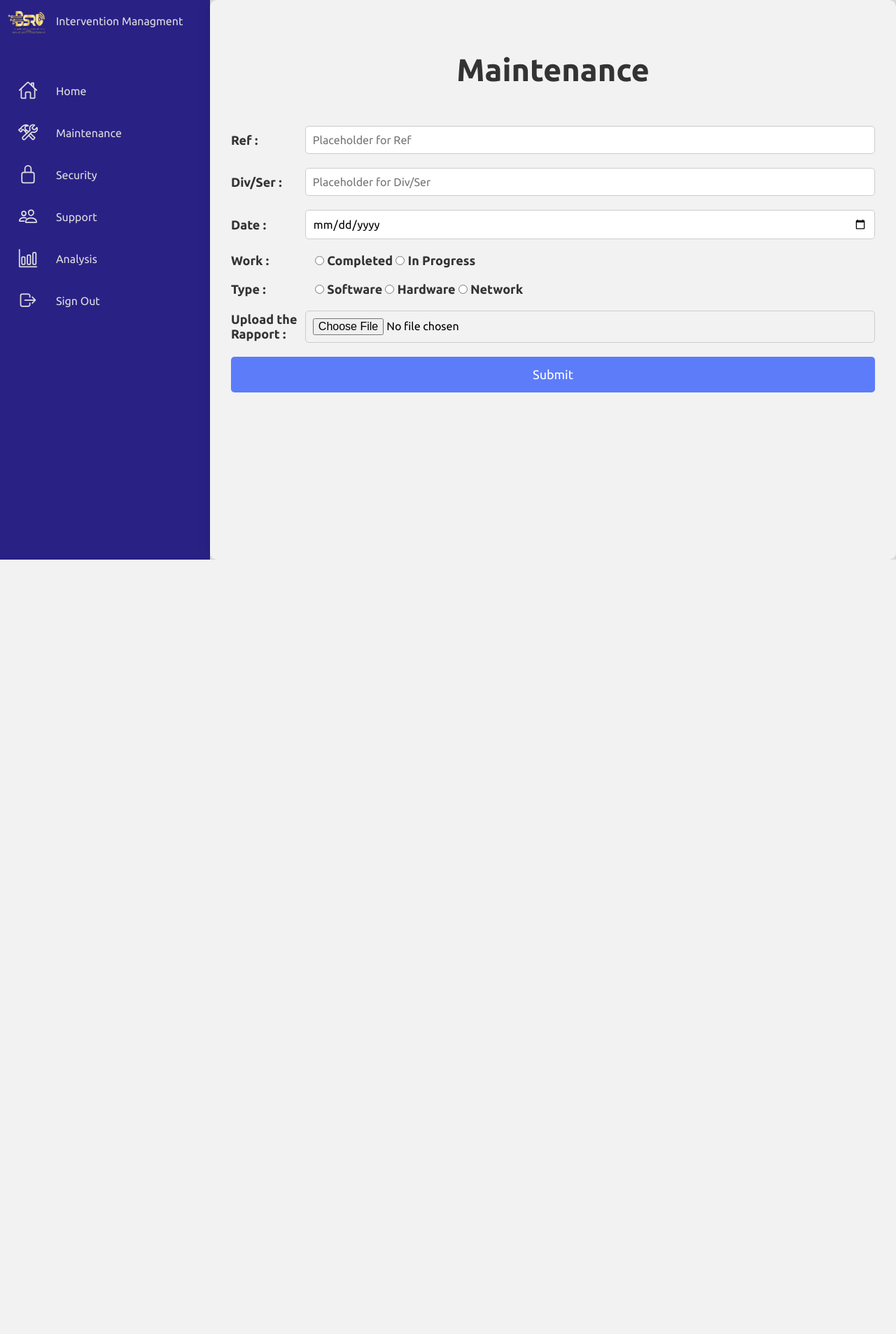
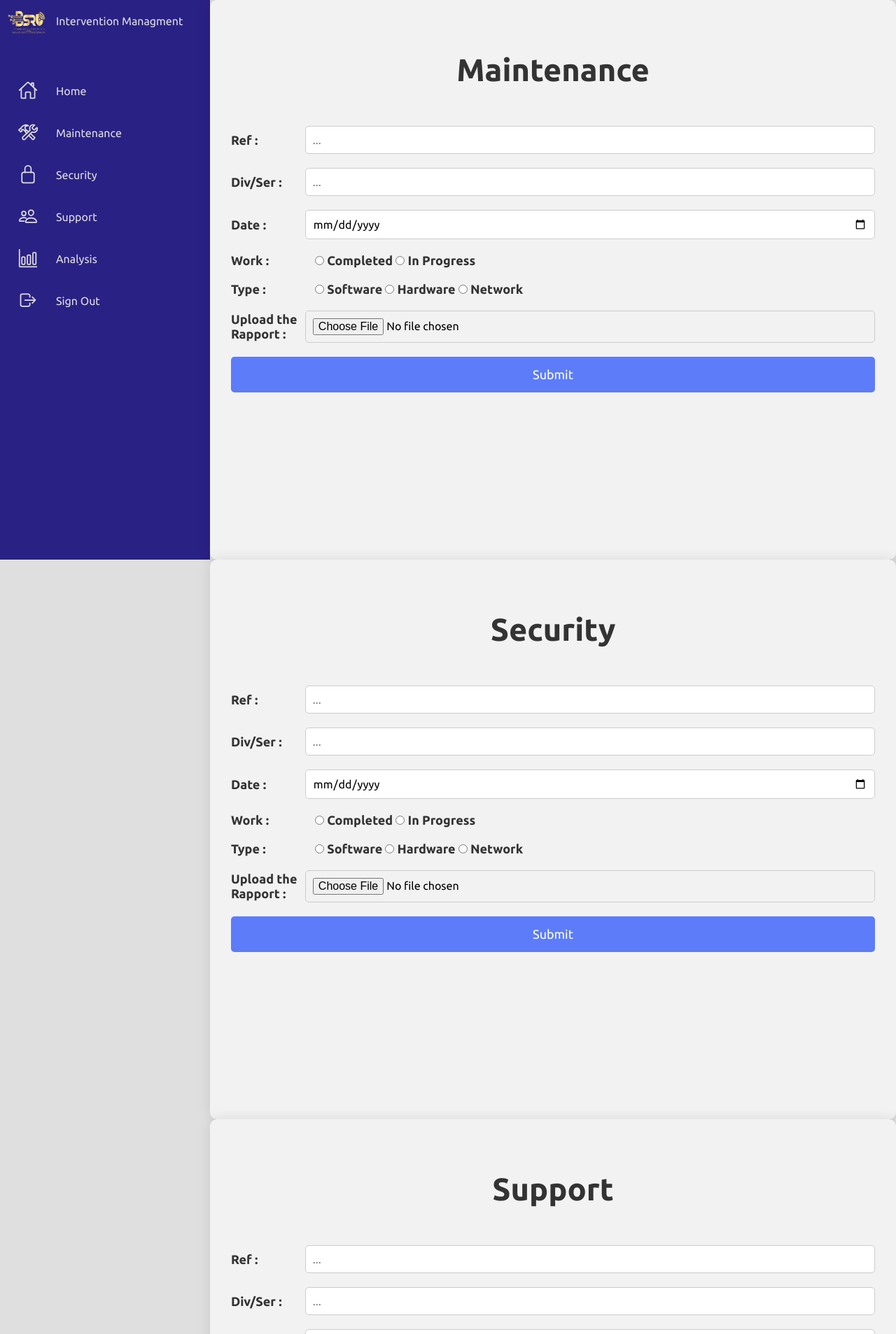
Before and after one commit to 9IlyAss/Intervention_Management, a PHP site: page /HomePage.html in a window 1280 px wide; the page is wider, and only the part inside the window is pictured. Shown: the top 1907 px of that part at 70% size. Before the commit the page ends 800 px from the top of that part, so only its background shows below. Run offline with PHP 8.4, Linux system fonts and the light colour scheme.

Commit message:
add (functions/style/elements)

```diff
--- a/HomePage.css
+++ b/HomePage.css
@@ -209,7 +209,7 @@
 
 /*------------------------------------------------------------Maintenance-----------------------------------------------*/
 
-#Maintenance {
+#Maintenance , #Security , #Support , #Analysic {
   position: relative;
   width: calc(100% - 300px);
   left: 300px;
@@ -253,7 +253,8 @@
 
 input[type="text"]:focus,
 input[type="date"]:focus,
-input[type="file"]:focus {
+input[type="file"]:focus,
+textarea:focus {
   outline: none;
   border-color: #5c7cfa;
 }
@@ -278,3 +279,12 @@
 .submit-button:hover {
   background-color: #4562c0;
 }
+
+textarea {
+  width: 100%;
+  padding: 10px;
+  font-size: 16px;
+  border: 1px solid #ccc;
+  border-radius: 5px;
+  transition: border-color 0.3s ease-in-out;
+}
--- a/HomePage.html
+++ b/HomePage.html
@@ -140,11 +140,11 @@
                 <div class="form-row">
                     <div class="labels">
                         <label for="refInput">Ref :</label>
-                        <input type="text" id="refInput" placeholder="Placeholder for Ref">
+                        <input type="text" id="refInput" placeholder="...">
                     </div>
                     <div class="labels">
                         <label for="divSerInput">Div/Ser :</label>
-                        <input type="text" id="divSerInput" placeholder="Placeholder for Div/Ser">
+                        <input type="text" id="divSerInput" placeholder="...">
                     </div>
                 </div>
                 <div class="form-row">
@@ -157,10 +157,10 @@
                     <div class="labels">
                         <label>Work :</label>
                         <div id="Work">
-                            <input type="radio" name="Work" id="completedRadio" value="WorkCompleted">
+                            <input type="radio" name="Work" id="completedRadio" value="WorkCompleted" onclick="done()">
                             <label for="completedRadio">Completed</label>
-                            <input type="radio" name="Work" id="progressRadio" value="WorkProgress">
-                            <label for="progressRadio">In Progress</label>
+                            <input type="radio" name="Work" id="progressRadio" value="WorkProgress" onclick="inprogress()">
+                            <label for="progressRadio" id="Progresslabel">In Progress</label>
                         </div>
                     </div>
                 </div>
@@ -194,19 +194,184 @@
     ==================================================  Security  ==================================================
     ==================================================+++++++==================================================-->
         <div id="Security" class="content">
-
+            <div class="header">
+                <h2>Security</h2>
+            </div>
+            <div class="info">
+                <form action="" method="post">
+                    <div class="form-row">
+                        <div class="labels">
+                            <label for="refInput">Ref :</label>
+                            <input type="text" id="refInput" placeholder="...">
+                        </div>
+                        <div class="labels">
+                            <label for="divSerInput">Div/Ser :</label>
+                            <input type="text" id="divSerInput" placeholder="...">
+                        </div>
+                    </div>
+                    <div class="form-row">
+                        <div class="labels">
+                            <label for="dateInput">Date :</label>
+                            <input type="date" id="dateInput" name="Date">
+                        </div>
+                    </div>
+                    <div class="form-row">
+                        <div class="labels">
+                            <label>Work :</label>
+                            <div id="Work">
+                                <input type="radio" name="Work" id="completedRadio" value="WorkCompleted" onclick="done()">
+                                <label for="completedRadio">Completed</label>
+                                <input type="radio" name="Work" id="progressRadio" value="WorkProgress" onclick="inprogress()">
+                                <label for="progressRadio" id="Progresslabel">In Progress</label>
+                            </div>
+                        </div>
+                    </div>
+                    <div class="form-row">
+                        <div class="labels">
+                            <label>Type :</label>
+                            <div id="radio">
+                                <input type="radio" name="type" id="softwareRadio" value="Software">
+                                <label for="softwareRadio">Software</label>
+                                <input type="radio" name="type" id="hardwareRadio" value="Hardware">
+                                <label for="hardwareRadio">Hardware</label>
+                                <input type="radio" name="type" id="networkRadio" value="Network">
+                                <label for="networkRadio">Network</label>
+                            </div>
+                        </div>
+                    </div>
+                    <div class="form-row">
+                        <div class="labels">
+                            <label for="rapportInput">Upload the Rapport :</label>
+                            <input type="file" id="rapportInput" name="rapport">
+                        </div>
+                    </div>
+                    <div class="form-row">
+                        <input type="button" value="Submit" class="submit-button">
+                    </div>
+                </form>
+            </div>
         </div>
 <!--==================================================+++++++==================================================
     ==================================================  Support  ==================================================
     ==================================================+++++++==================================================-->
         <div id="Support" class="content">
-
+            <div class="header">
+                <h2>Support</h2>
+            </div>
+            <div class="info">
+                <form action="" method="post">
+                    <div class="form-row">
+                        <div class="labels">
+                            <label for="refInput">Ref :</label>
+                            <input type="text" id="refInput" placeholder="...">
+                        </div>
+                        <div class="labels">
+                            <label for="divSerInput">Div/Ser :</label>
+                            <input type="text" id="divSerInput" placeholder="...">
+                        </div>
+                    </div>
+                    <div class="form-row">
+                        <div class="labels">
+                            <label for="dateInput">Date :</label>
+                            <input type="date" id="dateInput" name="Date">
+                        </div>
+                    </div>
+                    <div class="form-row">
+                        <div class="labels">
+                            <label>Work :</label>
+                            <div id="Work">
+                                <input type="radio" name="Work" id="completedRadio" value="WorkCompleted" onclick="done()">
+                                <label for="completedRadio">Completed</label>
+                                <input type="radio" name="Work" id="progressRadio" value="WorkProgress" onclick="inprogress()">
+                                <label for="progressRadio" id="Progresslabel">In Progress</label>
+                            </div>
+                        </div>
+                    </div>
+                    <div class="form-row">
+                        <div class="labels">
+                            <label>Type :</label>
+                            <div id="radio">
+                                <input type="radio" name="type" id="softwareRadio" value="Software">
+                                <label for="softwareRadio">Software</label>
+                                <input type="radio" name="type" id="hardwareRadio" value="Hardware">
+                                <label for="hardwareRadio">Hardware</label>
+                                <input type="radio" name="type" id="networkRadio" value="Network">
+                                <label for="networkRadio">Network</label>
+                            </div>
+                        </div>
+                    </div>
+                    <div class="form-row">
+                        <div class="labels">
+                            <label for="rapportInput">Upload the Rapport :</label>
+                            <input type="file" id="rapportInput" name="rapport">
+                        </div>
+                    </div>
+                    <div class="form-row">
+                        <input type="button" value="Submit" class="submit-button">
+                    </div>
+                </form>
+            </div>
         </div>
 <!--==================================================+++++++==================================================
     ==================================================  Analysic  ==================================================
     ==================================================+++++++==================================================-->
         <div id="Analysic" class="content">
-
+            <div class="header">
+                <h2>Analysic</h2>
+            </div>
+            <div class="info">
+                <form action="" method="post">
+                    <div class="form-row">
+                        <div class="labels">
+                            <label for="refInput">Ref :</label>
+                            <input type="text" id="refInput" placeholder="...">
+                        </div>
+                        <div class="labels">
+                            <label for="divSerInput">Div/Ser :</label>
+                            <input type="text" id="divSerInput" placeholder="...">
+                        </div>
+                    </div>
+                    <div class="form-row">
+                        <div class="labels">
+                            <label for="dateInput">Date :</label>
+                            <input type="date" id="dateInput" name="Date">
+                        </div>
+                    </div>
+                    <div class="form-row">
+                        <div class="labels">
+                            <label>Work :</label>
+                            <div id="Work">
+                                <input type="radio" name="Work" id="completedRadio" value="WorkCompleted" onclick="done()">
+                                <label for="completedRadio">Completed</label>
+                                <input type="radio" name="Work" id="progressRadio" value="WorkProgress" onclick="inprogress()">
+                                <label for="progressRadio" id="Progresslabel">In Progress</label>
+                            </div>
+                        </div>
+                    </div>
+                    <div class="form-row">
+                        <div class="labels">
+                            <label>Type :</label>
+                            <div id="radio">
+                                <input type="radio" name="type" id="softwareRadio" value="Software">
+                                <label for="softwareRadio">Software</label>
+                                <input type="radio" name="type" id="hardwareRadio" value="Hardware">
+                                <label for="hardwareRadio">Hardware</label>
+                                <input type="radio" name="type" id="networkRadio" value="Network">
+                                <label for="networkRadio">Network</label>
+                            </div>
+                        </div>
+                    </div>
+                    <div class="form-row">
+                        <div class="labels">
+                            <label for="rapportInput">Upload the Rapport :</label>
+                            <input type="text" id="rapportInput" name="rapport">
+                        </div>
+                    </div>
+                    <div class="form-row">
+                        <input type="button" value="Submit" class="submit-button">
+                    </div>
+                </form>
+            </div>
         </div>
 
 
```
Also changed, not shown: HomePage.js (+49 -0 lines).
